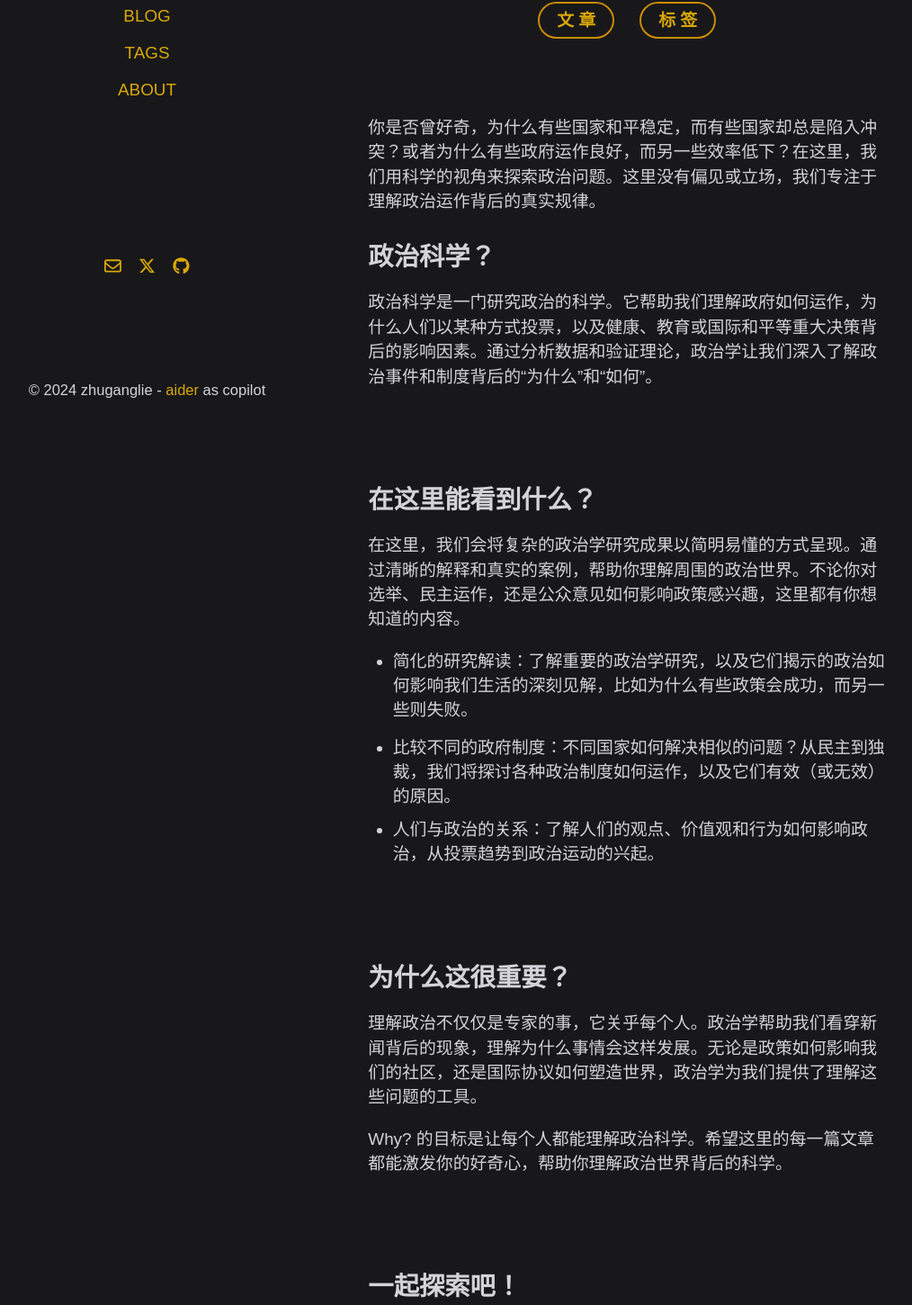
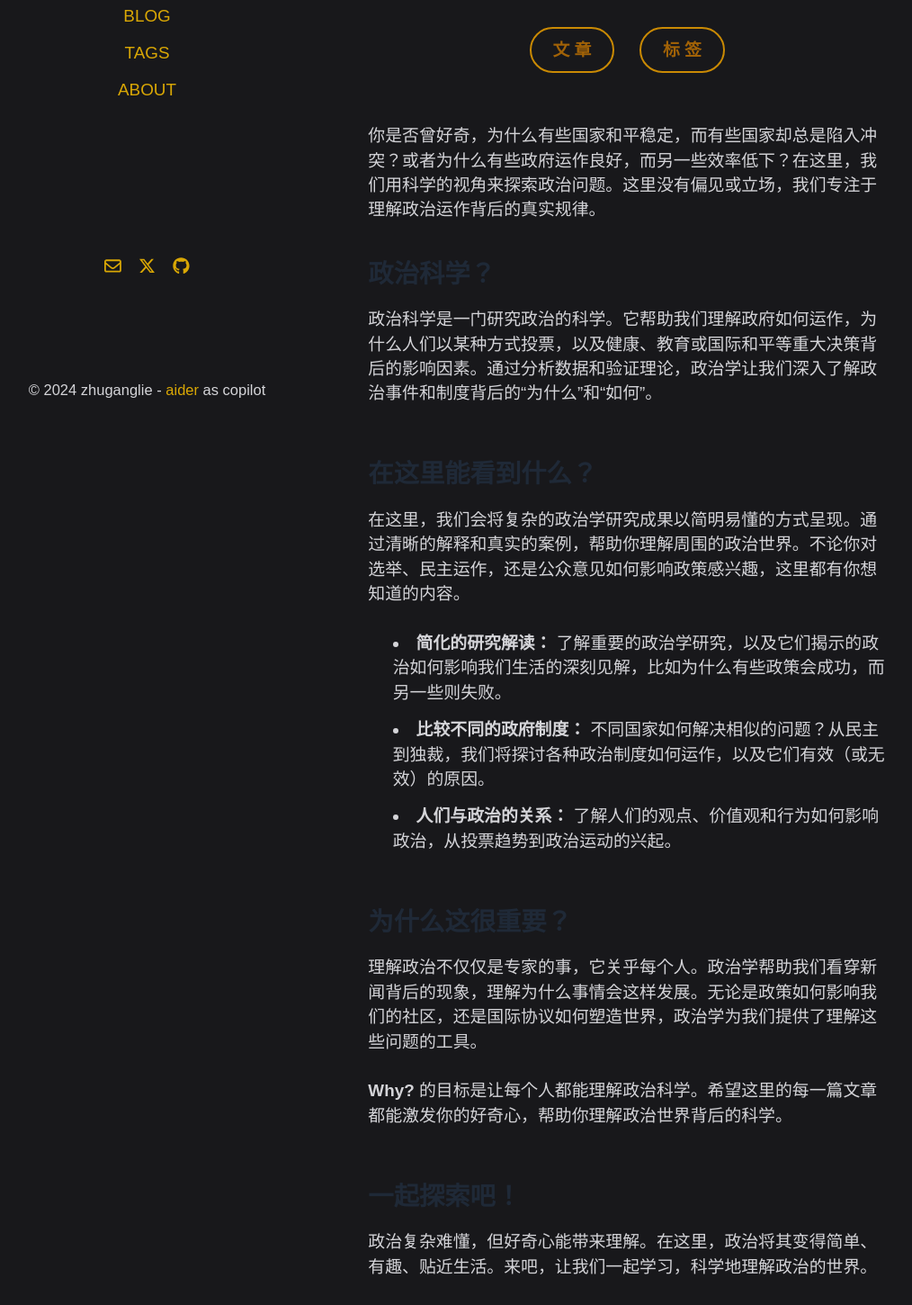
Before and after one commit to zhuganglie/newapp, a Next.js app: page / in a window 1280 px wide. Shown: the part 289-1739 px from the top of the page at 90% size, without its empty margins (6-1020 px from the left). Built offline with nearby package versions, Linux system fonts and the light colour scheme.

Commit message:
optimize layout and home page

```diff
--- a/src/app/about/page.js
+++ b/src/app/about/page.js
@@ -1,15 +1,19 @@
+import Link from 'next/link';
+
 export default function AboutPage() {
   return (
-    <div>
-      <h1>关于我</h1>
-      <hr></hr>
-   <p>Hi there! I am just a middle-aged guy who still believes he has got a few good years left in him. By day, I am an educator, the kind that never really stopped being a student. I have spent a lifetime reading social sciences, which has given me just enough knowledge to be dangerous at dinner parties. When I am not trying to figure out how the world works, you can find me pedaling around on my bike, pretending I am training for the Tour de France (spoiler: I am not). </p>
-<p>I am also a grassroots leader in my local community, which mostly means I am good at nodding and saying, “That is a great idea!” to anyone who has one. My hobbies? Let us see, I am hooked on the game of Go, which I still can not seem to win against the computer, but hey, it is the thought that counts, right? I dabble in coding too—nothing fancy, just enough to make my laptop think I am smarter than I actually am. </p>
+    <div className="max-w-prose mx-auto py-8">
+      <h1 className="text-3xl font-bold mb-4">关于我</h1>
+      <hr className="mb-6 border-zinc-600" />
+      <p className="mb-4">Hi there! I am just a middle-aged guy who still believes he has got a few good years left in him. By day, I am an educator, the kind that never really stopped being a student. I have spent a lifetime reading social sciences, which has given me just enough knowledge to be dangerous at dinner parties. When I am not trying to figure out how the world works, you can find me pedaling around on my bike, pretending I am training for the Tour de France (spoiler: I am not). </p>
+      <p className="mb-4">I am also a grassroots leader in my local community, which mostly means I am good at nodding and saying, “That is a great idea!” to anyone who has one. My hobbies? Let us see, I am hooked on the game of Go, which I still can not seem to win against the computer, but hey, it is the thought that counts, right? I dabble in coding too—nothing fancy, just enough to make my laptop think I am smarter than I actually am. </p>
+      <p className="mb-4">When it comes to cooking, I like to believe I am a culinary genius, but the smoke detector would probably disagree. At the end of the day, I am just a simple, stupid person trying to keep things pleasant and optimistic, evenif that means persevering through a few burnt meals and bad code. Life is a journey, and I am just here for the ride—preferably on two wheels.</p>
 
-<p>When it comes to cooking, I like to believe I am a culinary genius, but the smoke detector would probably disagree. At the end of the day, I am just a simple, stupid person trying to keep things pleasant and optimistic, even if that means persevering through a few burnt meals and bad code. Life is a journey, and I am just here for the ride—preferably on two wheels.</p>
-
-
-      <p>Back to <a href="/">Home</a></p>
+      <p className="mt-8">
+        <Link href="/" className="text-yellow-500 hover:text-yellow-400">
+          &larr; Back to Home
+        </Link>
+      </p>
     </div>
   )
 }
--- a/src/app/layout.js
+++ b/src/app/layout.js
@@ -2,7 +2,7 @@
 import './globals.css';
 import SideBar from './components/SideBar';
 import Breadcrumbs from './components/Breadcrumbs';
-import { useState, useEffect, useRef } from 'react';
+import { useState, useEffect, useRef, useCallback } from 'react';
 import { FaMugSaucer } from "react-icons/fa6";
 import Script from 'next/script'
 
@@ -23,9 +23,9 @@ export default function RootLayout({ children }) {
     return () => window.removeEventListener('resize', handleResize);
   }, []);
 
-  const toggleSidebar = () => {
-    setIsSidebarOpen(!isSidebarOpen);
-  };
+  const toggleSidebar = useCallback(() => {
+    setIsSidebarOpen(prevIsOpen => !prevIsOpen);
+  }, []);
 
   useEffect(() => {
     const handleClickOutside = (event) => {
--- a/src/app/page.js
+++ b/src/app/page.js
@@ -1,77 +1,79 @@
 export default async function HomePage() {
   return (
-    <main className="max-w-3xl mx-auto">
-    <h2 className="text-center text-5xl text-yellow-400 mb-8 mt-12">
+    <main className="max-w-4xl mx-auto px-4 py-8">
+      <h1 className="text-center text-4xl md:text-5xl font-bold text-yellow-500 mb-10 mt-8">
         用科学的视角看政治
-      </h2>
-      <div className="flex gap-6 items-center justify-center my-8 mb-8">
-        {' '}
+      </h1>
+      <div className="flex gap-6 items-center justify-center mb-12">
         <a
           href="https://zhuganglie.vercel.app/posts"
-        className="font-bold border-2 border-yellow-600 px-4 py-1 rounded-full hover:bg-yellow-600 hover:text-white transition-colors duration-300"
+          className="font-semibold border-2 border-yellow-600 px-5 py-2 rounded-full text-yellow-700 hover:bg-yellow-600 hover:text-white transition-colors duration-300"
         >
           文 章
         </a>
         <a
           href="https://zhuganglie.vercel.app/tags"
-          className="font-bold border-2 border-yellow-600 px-4 py-1 rounded-full"
+          className="font-semibold border-2 border-yellow-600 px-5 py-2 rounded-full text-yellow-700 hover:bg-yellow-600 hover:text-white transition-colors duration-300"
         >
           标 签
         </a>
       </div>
-    <article className="container mx-auto px-4 py-6 max-w-xl">
-        <p className="my-4">
+
+      <article className="prose prose-lg max-w-3xl mx-auto mb-12">
+        <p>
           你是否曾好奇，为什么有些国家和平稳定，而有些国家却总是陷入冲突？或者为什么有些政府运作良好，而另一些效率低下？在这里，我们用科学的视角来探索政治问题。这里没有偏见或立场，我们专注于理解政治运作背后的真实规律。
         </p>
 
-        <h2 className="text-2xl font-semibold mt-6 mb-4">政治科学？</h2>
+        <h2 className="text-2xl font-semibold mt-8 mb-4 text-gray-800">政治科学？</h2>
 
-        <p className="my-4">
+        <p>
           政治科学是一门研究政治的科学。它帮助我们理解政府如何运作，为什么人们以某种方式投票，以及健康、教育或国际和平等重大决策背后的影响因素。通过分析数据和验证理论，政治学让我们深入了解政治事件和制度背后的“为什么”和“如何”。
         </p>
       </article>
-    <article className="container mx-auto px-4 py-6 max-w-xl">
-        <h2 className="text-2xl font-semibold mt-6 mb-4">在这里能看到什么？</h2>
 
-        <p className="my-4">
+      <article className="prose prose-lg max-w-3xl mx-auto mb-12">
+        <h2 className="text-2xl font-semibold mt-8 mb-4 text-gray-800">在这里能看到什么？</h2>
+
+        <p>
           在这里，我们会将复杂的政治学研究成果以简明易懂的方式呈现。通过清晰的解释和真实的案例，帮助你理解周围的政治世界。不论你对选举、民主运作，还是公众意见如何影响政策感兴趣，这里都有你想知道的内容。
         </p>
 
-        <ul className="my-4 space-y-2">
+        <ul className="space-y-3 list-disc list-inside">
           <li>
-            简化的研究解读：了解重要的政治学研究，以及它们揭示的政治如何影响我们生活的深刻见解，比如为什么有些政策会成功，而另一些则失败。
+            <strong>简化的研究解读：</strong> 了解重要的政治学研究，以及它们揭示的政治如何影响我们生活的深刻见解，比如为什么有些政策会成功，而另一些则失败。
           </li>
           <li>
-            比较不同的政府制度：不同国家如何解决相似的问题？从民主到独裁，我们将探讨各种政治制度如何运作，以及它们有效（或无效）的原因。
+            <strong>比较不同的政府制度：</strong> 不同国家如何解决相似的问题？从民主到独裁，我们将探讨各种政治制度如何运作，以及它们有效（或无效）的原因。
           </li>
           <li>
-            人们与政治的关系：了解人们的观点、价值观和行为如何影响政治，从投票趋势到政治运动的兴起。
+            <strong>人们与政治的关系：</strong> 了解人们的观点、价值观和行为如何影响政治，从投票趋势到政治运动的兴起。
           </li>
         </ul>
       </article>
-    <article className="container mx-auto px-4 py-6 max-w-xl">
-        <h2 className="text-2xl font-semibold mt-6 mb-4">为什么这很重要？</h2>
 
-        <p className="my-4">
+      <article className="prose prose-lg max-w-3xl mx-auto mb-12">
+        <h2 className="text-2xl font-semibold mt-8 mb-4 text-gray-800">为什么这很重要？</h2>
+
+        <p>
           理解政治不仅仅是专家的事，它关乎每个人。政治学帮助我们看穿新闻背后的现象，理解为什么事情会这样发展。无论是政策如何影响我们的社区，还是国际协议如何塑造世界，政治学为我们提供了理解这些问题的工具。
         </p>
 
-        <p className="my-4">
-          Why?
-          的目标是让每个人都能理解政治科学。希望这里的每一篇文章都能激发你的好奇心，帮助你理解政治世界背后的科学。
+        <p>
+          <span className="font-semibold">Why?</span> 的目标是让每个人都能理解政治科学。希望这里的每一篇文章都能激发你的好奇心，帮助你理解政治世界背后的科学。
         </p>
       </article>
-    <article className="container mx-auto px-4 py-6 max-w-xl">
-        <h2 className="text-2xl font-semibold mt-6 mb-4">一起探索吧！</h2>
 
-        <p className="my-4">
+      <article className="prose prose-lg max-w-3xl mx-auto mb-12">
+        <h2 className="text-2xl font-semibold mt-8 mb-4 text-gray-800">一起探索吧！</h2>
+
+        <p>
           政治复杂难懂，但好奇心能带来理解。在这里，政治将其变得简单、有趣、贴近生活。来吧，让我们一起学习，科学地理解政治的世界。
         </p>
 
-        <p className="font-bold">
+        <p className="font-semibold mt-6">
           政治塑造了我们的世界，理解它能帮助我们塑造未来。
         </p>
-        <p>关键词：政治学, 政府运作, 选举, 民主, 政策, 比较政治, 政治制度, 政治行为</p>
+        <p className="text-sm text-gray-600 mt-4">关键词：政治学, 政府运作, 选举, 民主, 政策, 比较政治, 政治制度, 政治行为</p>
       </article>
     </main>
   );
```
